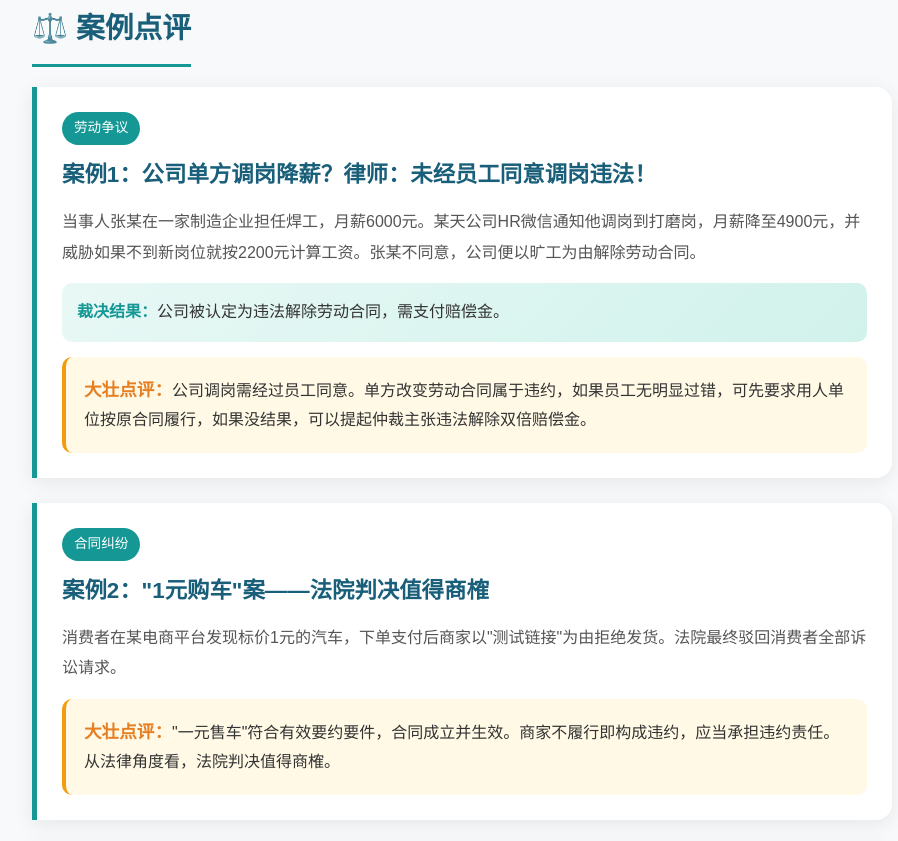
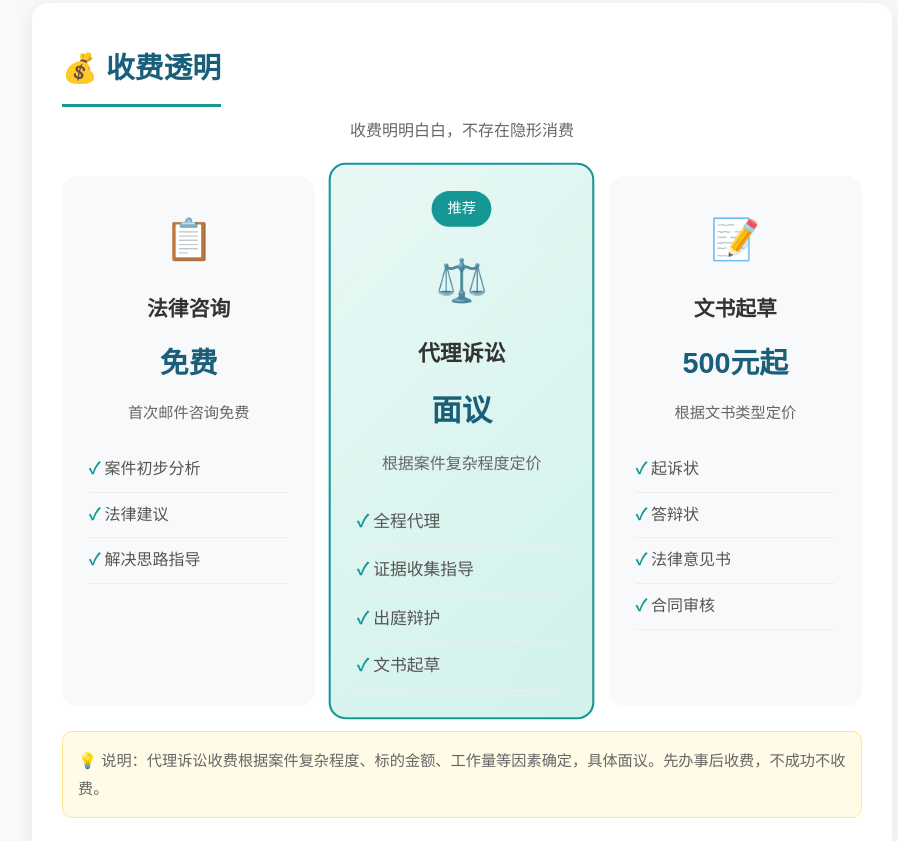
Before and after one commit to zhangjosephsir/zhangdazhuang, a plain HTML site: page index.html in a window 1280 px wide. Shown: the part 3119-3960 px from the top of the page, without its empty margins (178-1076 px from the left). Drawn offline with Linux system fonts and the light colour scheme.

Commit message:
添加收费透明栏目

```diff
--- a/index.html
+++ b/index.html
@@ -486,6 +486,107 @@
         }
         .faq-answer { color: #666; line-height: 1.8; }
 
+        /* Pricing Section */
+        .pricing-section {
+            background: #fff;
+            padding: 40px 30px;
+            border-radius: 16px;
+            box-shadow: 0 4px 20px rgba(0,0,0,0.08);
+            margin-bottom: 30px;
+        }
+        .pricing-section .section-title {
+            text-align: center;
+            color: #1a5f7a;
+            font-size: 1.8em;
+            margin-bottom: 10px;
+        }
+        .pricing-intro {
+            text-align: center;
+            color: #666;
+            margin-bottom: 30px;
+        }
+        .pricing-grid {
+            display: flex;
+            gap: 20px;
+            flex-wrap: wrap;
+            justify-content: center;
+        }
+        .pricing-card {
+            flex: 1;
+            min-width: 200px;
+            max-width: 280px;
+            background: #f8f9fa;
+            border-radius: 16px;
+            padding: 25px;
+            text-align: center;
+            transition: transform 0.3s;
+            border: 2px solid transparent;
+        }
+        .pricing-card:hover {
+            transform: translateY(-5px);
+        }
+        .pricing-card.featured {
+            background: linear-gradient(135deg, #e8f8f5, #d1f2eb);
+            border-color: #159895;
+            transform: scale(1.05);
+        }
+        .pricing-card.featured:hover {
+            transform: scale(1.05) translateY(-5px);
+        }
+        .pricing-badge {
+            background: #159895;
+            color: white;
+            padding: 5px 15px;
+            border-radius: 20px;
+            font-size: 0.85em;
+            display: inline-block;
+            margin-bottom: 15px;
+        }
+        .pricing-icon {
+            font-size: 2.5em;
+            margin-bottom: 15px;
+        }
+        .pricing-card h3 {
+            color: #333;
+            font-size: 1.3em;
+            margin-bottom: 10px;
+        }
+        .pricing-card .price {
+            color: #1a5f7a;
+            font-size: 1.8em;
+            font-weight: bold;
+            margin-bottom: 10px;
+        }
+        .pricing-card p {
+            color: #666;
+            font-size: 0.95em;
+            margin-bottom: 20px;
+        }
+        .pricing-features {
+            list-style: none;
+            padding: 0;
+            text-align: left;
+        }
+        .pricing-features li {
+            padding: 8px 0;
+            border-bottom: 1px solid #eee;
+            color: #555;
+        }
+        .pricing-features li:before {
+            content: "✓ ";
+            color: #159895;
+            font-weight: bold;
+        }
+        .pricing-note {
+            background: #fffbe6;
+            border: 1px solid #ffe58f;
+            border-radius: 10px;
+            padding: 15px;
+            margin-top: 25px;
+            color: #666;
+            font-size: 0.95em;
+        }
+
         /* Testimonials */
         .testimonials {
             background: linear-gradient(135deg, #1a5f7a, #159895);
@@ -705,6 +806,53 @@
             </div>
         </div>
 
+        <!-- Pricing -->
+        <div class="pricing-section">
+            <h2 class="section-title">💰 收费透明</h2>
+            <p class="pricing-intro">收费明明白白，不存在隐形消费</p>
+            <div class="pricing-grid">
+                <div class="pricing-card">
+                    <div class="pricing-icon">📋</div>
+                    <h3>法律咨询</h3>
+                    <div class="price">免费</div>
+                    <p>首次邮件咨询免费</p>
+                    <ul class="pricing-features">
+                        <li>案件初步分析</li>
+                        <li>法律建议</li>
+                        <li>解决思路指导</li>
+                    </ul>
+                </div>
+                <div class="pricing-card featured">
+                    <div class="pricing-badge">推荐</div>
+                    <div class="pricing-icon">⚖️</div>
+                    <h3>代理诉讼</h3>
+                    <div class="price">面议</div>
+                    <p>根据案件复杂程度定价</p>
+                    <ul class="pricing-features">
+                        <li>全程代理</li>
+                        <li>证据收集指导</li>
+                        <li>出庭辩护</li>
+                        <li>文书起草</li>
+                    </ul>
+                </div>
+                <div class="pricing-card">
+                    <div class="pricing-icon">📝</div>
+                    <h3>文书起草</h3>
+                    <div class="price">500元起</div>
+                    <p>根据文书类型定价</p>
+                    <ul class="pricing-features">
+                        <li>起诉状</li>
+                        <li>答辩状</li>
+                        <li>法律意见书</li>
+                        <li>合同审核</li>
+                    </ul>
+                </div>
+            </div>
+            <div class="pricing-note">
+                <p>💡 说明：代理诉讼收费根据案件复杂程度、标的金额、工作量等因素确定，具体面议。先办事后收费，不成功不收费。</p>
+            </div>
+        </div>
+
         <!-- Cases -->
         <div class="cases-container">
             <h2 class="section-title">⚖️ 案例点评</h2>
```
